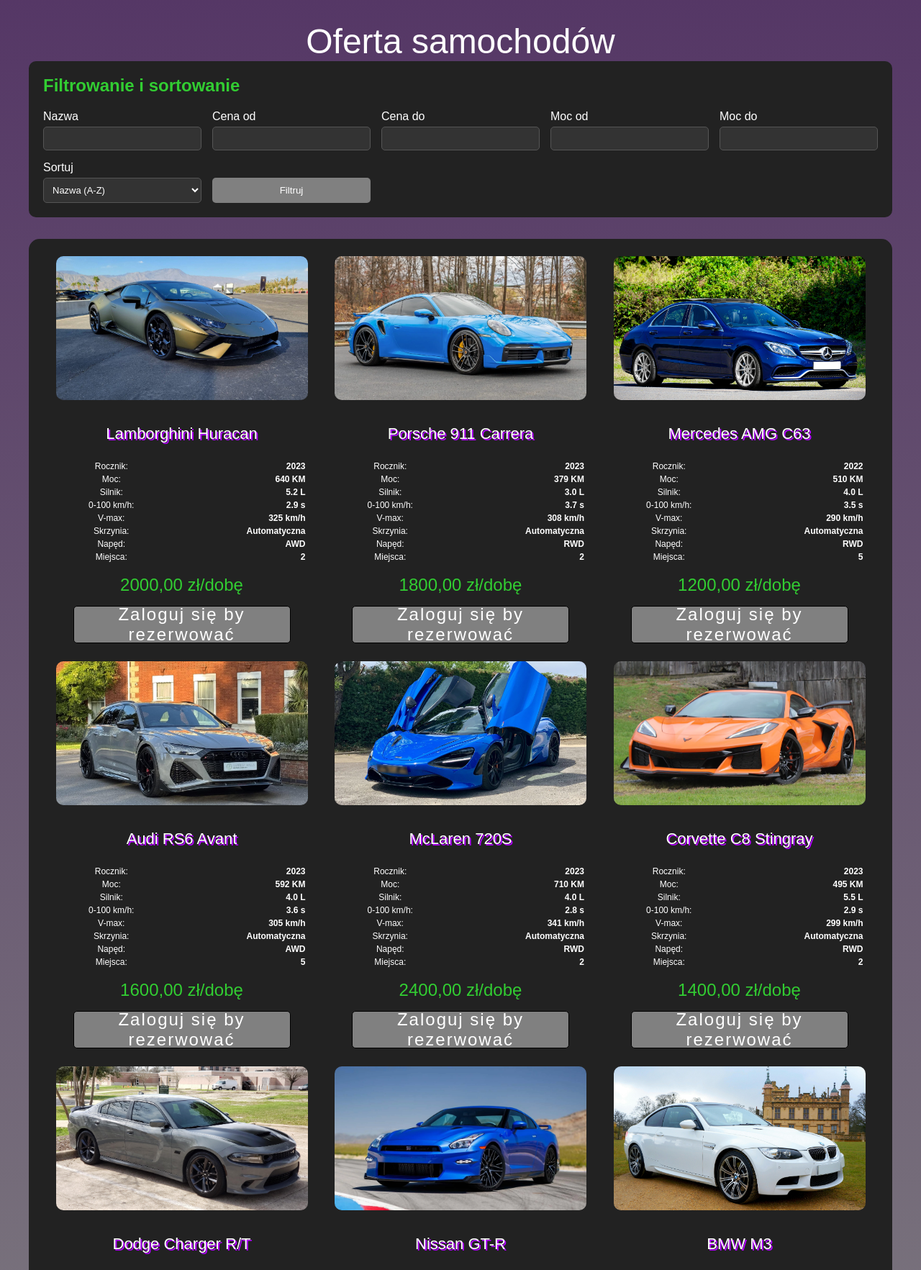
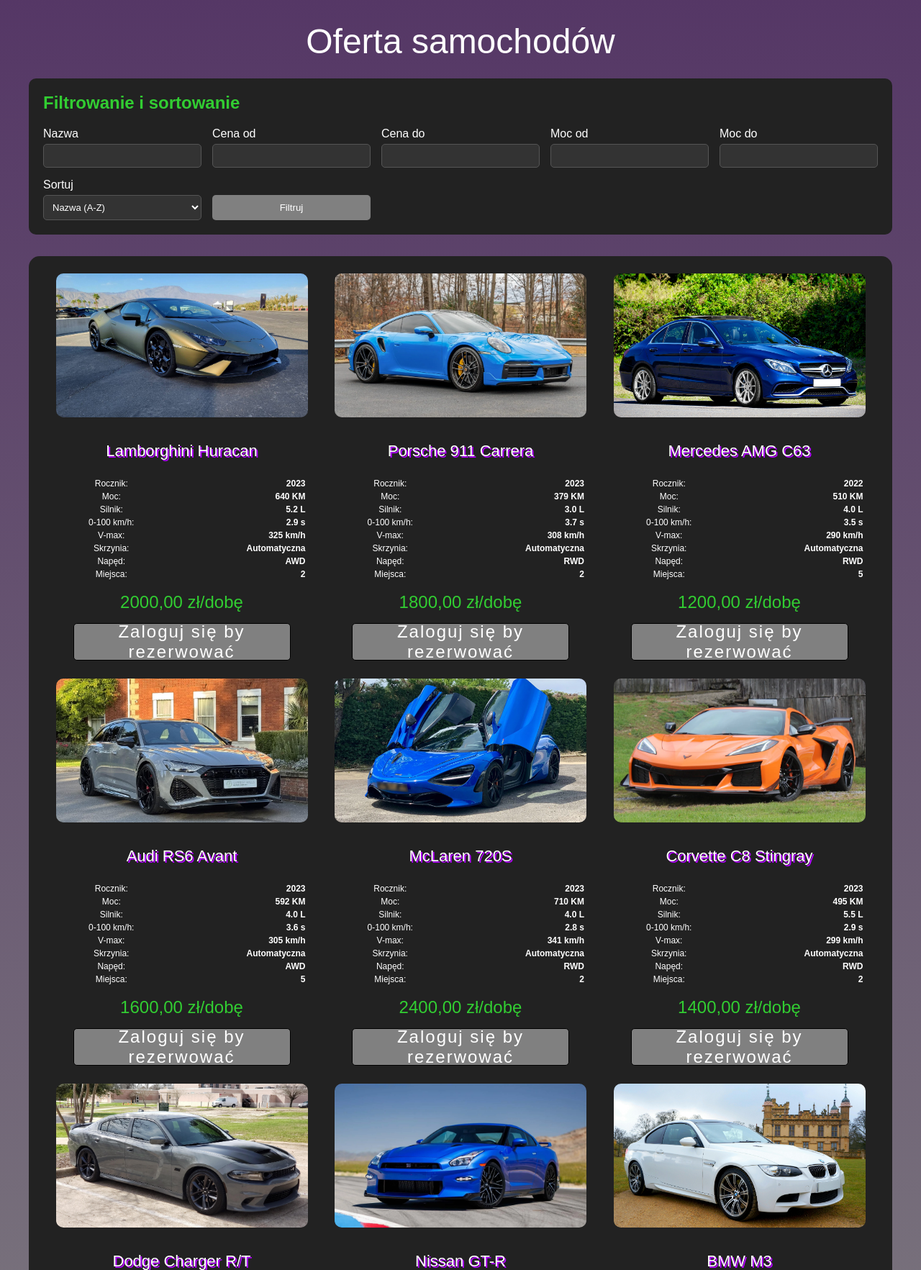
Before and after one commit to ProXi-22/rentar_wypozyczalnia_final, a Django app: page /cars/ in a window 1280 px wide. Shown: the part 80-1845 px from the top of the page at 72% size. Run offline with Django 4.2, Linux system fonts and the light colour scheme; data comes from the database, SQL or seed files in the repository; both versions use the stored data as it was after the commit.

Commit message:
Rentar V1.2

```diff
--- a/rentar_app/static/style.css
+++ b/rentar_app/static/style.css
@@ -187,6 +187,7 @@
     text-align: center;
     font-size: xxx-large;
     font-weight: normal;
+    margin: 2%;
 }
 
 .table_big {
--- a/rentar_app/templates/base.html
+++ b/rentar_app/templates/base.html
@@ -61,3 +61,9 @@
     {% block content %}{% endblock %}
 </body>
 </html>
+
+<style>
+html {
+    min-height: 100%;
+}
+</style>
--- a/rentar_app/templates/cars.html
+++ b/rentar_app/templates/cars.html
@@ -91,5 +91,8 @@
 input[type="text"]:focus, input[type="number"]:focus, select:focus {
     outline: none;border: 2px solid #b300ff;
 }
+html {
+    min-height: 100%;
+}
 </style>
 {% endblock %}
--- a/rentar_app/templates/edycja_samochodu.html
+++ b/rentar_app/templates/edycja_samochodu.html
@@ -109,5 +109,8 @@
 a {
     display: inline-block;
 }
+html {
+    min-height: 100%;
+}
 </style>
 {% endblock %}
--- a/rentar_app/templates/edycja_uzytkownika.html
+++ b/rentar_app/templates/edycja_uzytkownika.html
@@ -78,5 +78,8 @@
 a {
     display: inline-block;
 }
+html {
+    min-height: 100%;
+}
 </style>
 {% endblock %}
--- a/rentar_app/templates/login.html
+++ b/rentar_app/templates/login.html
@@ -45,5 +45,8 @@
 a:hover {
     color: #00ff00;
 }
+html {
+    min-height: 100%;
+}
 </style>
 {% endblock %}
--- a/rentar_app/templates/moje_rezerwacje.html
+++ b/rentar_app/templates/moje_rezerwacje.html
@@ -67,5 +67,8 @@
     table { font-size: 12px; }
     th, td { padding: 10px !important; }
 }
+html {
+    min-height: 100%;
+}
 </style>
 {% endblock %}
--- a/rentar_app/templates/panel_pracownika.html
+++ b/rentar_app/templates/panel_pracownika.html
@@ -77,7 +77,7 @@
 }
 
 html {
-    height: 100%;
+    min-height: 100%;
 }
 </style>
 {% endblock %}
--- a/rentar_app/templates/raporty.html
+++ b/rentar_app/templates/raporty.html
@@ -110,5 +110,8 @@
 table {
     margin-bottom: 30px;border-radius: 10px;overflow: hidden;
 }
+html {
+    min-height: 100%;
+}
 </style>
 {% endblock %}
--- a/rentar_app/templates/register.html
+++ b/rentar_app/templates/register.html
@@ -60,7 +60,7 @@
     transform: scale(1.02);transition: 0.3s;
 }
 html {
-    height: 100%;
+    min-height: 100%;
 }
 </style>
 {% endblock %}
--- a/rentar_app/templates/rezerwacja.html
+++ b/rentar_app/templates/rezerwacja.html
@@ -66,5 +66,8 @@
 a {
     display: inline-block;
 }
+html {
+    min-height: 100%;
+}
 </style>
 {% endblock %}
--- a/rentar_app/templates/zarzadzanie_samochodami.html
+++ b/rentar_app/templates/zarzadzanie_samochodami.html
@@ -69,5 +69,8 @@
     table { font-size: 12px; }
     th, td { padding: 10px !important; }
 }
+html {
+    min-height: 100%;
+}
 </style>
 {% endblock %}
--- a/rentar_app/templates/zarzadzanie_uzytkownikami.html
+++ b/rentar_app/templates/zarzadzanie_uzytkownikami.html
@@ -61,5 +61,8 @@
     table { font-size: 12px; }
     th, td { padding: 10px !important; }
 }
+html {
+    min-height: 100%;
+}
 </style>
 {% endblock %}
```
Also changed, not shown: db.sqlite3.
